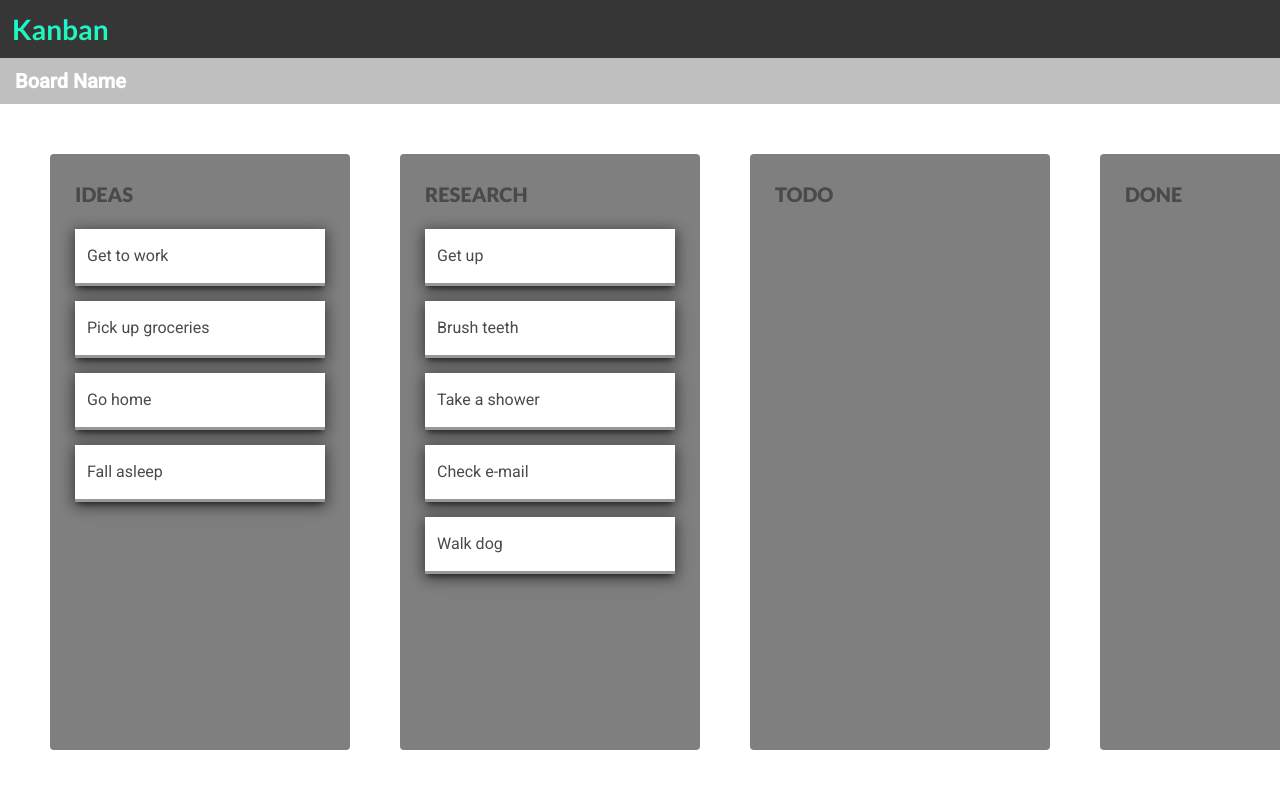
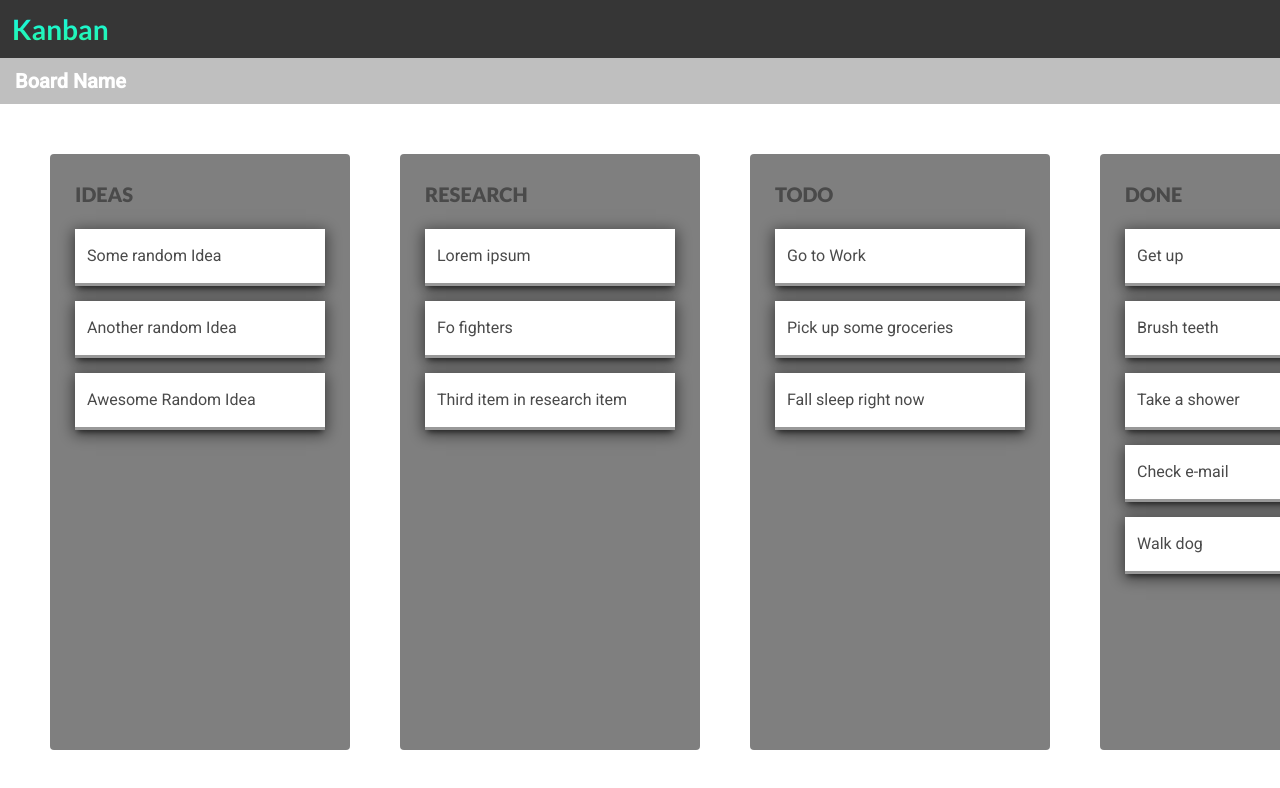
Before and after one commit to santiagoejm/angular_draggable-items, an Angular app: page / in a window 1280 px wide. Shown: the top 788 px of the page. Built offline with nearby package versions, Linux system fonts and the light colour scheme.

Commit message:
refined details to correct endpoints from material cdk

```diff
--- /dev/null
+++ b/src/app/models/board.model.ts
@@ -0,0 +1,5 @@
+import { Column } from "./column.model";
+
+export class Board {
+    constructor(public name: string, public columns: Column[]) {}
+}
--- /dev/null
+++ b/src/app/models/column.model.ts
@@ -0,0 +1,3 @@
+export class Column {
+    constructor(public name: string, public tasks: string[]) {}
+}
--- a/src/app/pages/main-view/main-view.component.html
+++ b/src/app/pages/main-view/main-view.component.html
@@ -14,44 +14,19 @@
 
     <div class="board-wrapper">
       <div class="board-columns" cdkDropListGroup>
-        <div class="board-column">
-          <div class="column-title">Ideas</div>
+        <div class="board-column" *ngFor="let column of board.columns">
+          <div class="column-title">{{ column.name }}</div>
 
           <div
             class="task-container"
             cdkDropList
-            #todoList="cdkDropList"
-            [cdkDropListData]="todo"
+            [cdkDropListData]="column.tasks"
             (cdkDropListDropped)="drop($event)"
           >
-            <div class="task" *ngFor="let item of todo" cdkDrag>
+            <div class="task" *ngFor="let item of column.tasks" cdkDrag>
               {{ item }}
             </div>
           </div>
-        </div>
-
-        <div class="board-column">
-          <div class="column-title">Research</div>
-
-          <div
-            class="task-container"
-            cdkDropList
-            #todoList="cdkDropList"
-            [cdkDropListData]="done"
-            (cdkDropListDropped)="drop($event)"
-          >
-            <div class="task" *ngFor="let item of done" cdkDrag>
-              {{ item }}
-            </div>
-          </div>
-        </div>
-
-        <div class="board-column">
-          <div class="column-title">Todo</div>
-        </div>
-
-        <div class="board-column">
-          <div class="column-title">Done</div>
         </div>
       </div>
     </div>
--- a/src/app/pages/main-view/main-view.component.ts
+++ b/src/app/pages/main-view/main-view.component.ts
@@ -1,5 +1,7 @@
 import { Component, OnInit } from '@angular/core';
 import {CdkDragDrop, moveItemInArray, transferArrayItem} from '@angular/cdk/drag-drop';
+import { Board } from 'src/app/models/board.model';
+import { Column } from 'src/app/models/column.model';
 
 @Component({
   selector: 'app-main-view',
@@ -10,12 +12,33 @@
 
   constructor() { }
 
+  board: Board = new Board('Test Board', [
+    new Column('Ideas', [
+      "Some random Idea",
+      "Another random Idea",
+      "Awesome Random Idea"
+    ]),
+    new Column('Research', [
+      "Lorem ipsum",
+      "Fo fighters",
+      "Third item in research item"
+    ]),
+    new Column('Todo', [
+      "Go to Work",
+      "Pick up some groceries",
+      "Fall sleep right now"
+    ]),
+    new Column('Done', [
+      'Get up',
+      'Brush teeth',
+      'Take a shower',
+      'Check e-mail',
+      'Walk dog'
+    ])
+  ])
+
   ngOnInit(): void {
   }
-
-  todo = ['Get to work', 'Pick up groceries', 'Go home', 'Fall asleep'];
-
-  done = ['Get up', 'Brush teeth', 'Take a shower', 'Check e-mail', 'Walk dog'];
 
   drop(event: CdkDragDrop<string[]>) {
     if (event.previousContainer === event.container) {
```
